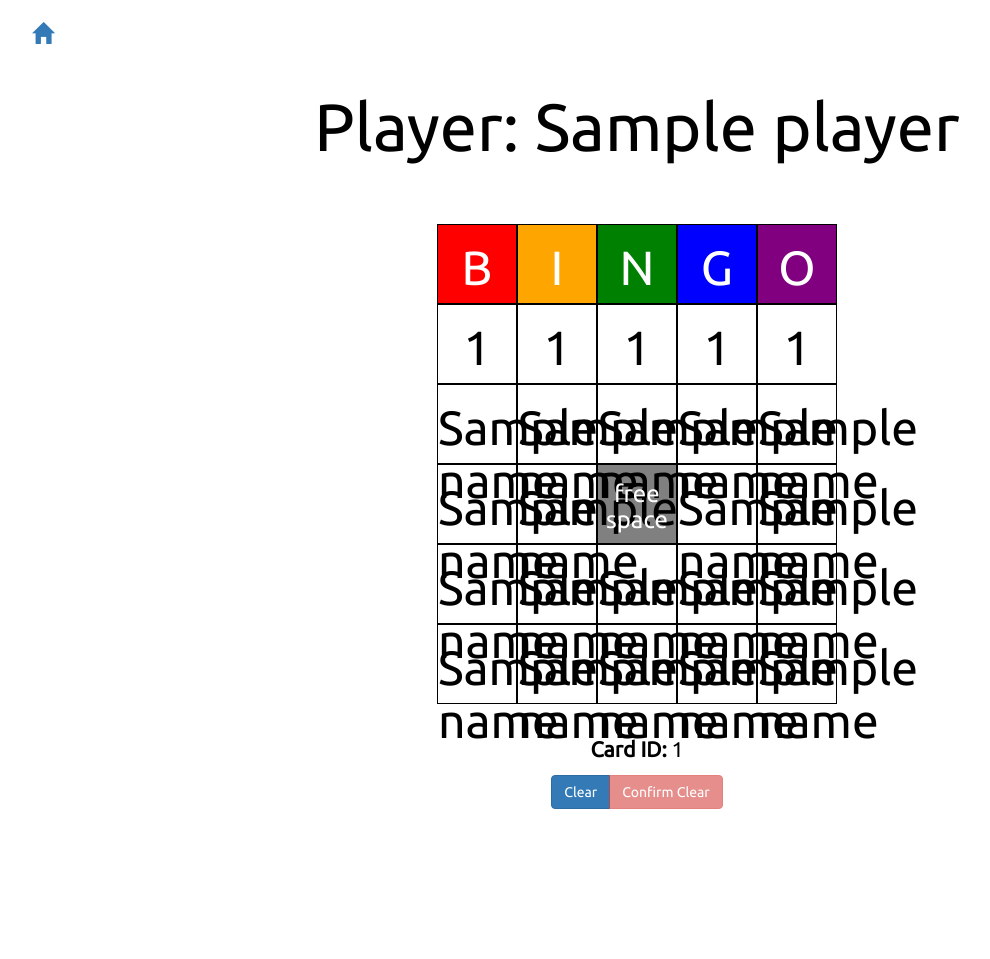
After one commit to PeterEFrancis/bingo-app, a Flask app: template templates/cards.html in a window 1280 px wide. The commit adds this page. Shown: the whole page, without its empty margins (3-993 px from the left). Run offline with Flask 2, Linux system fonts and the light colour scheme; the template is opened without the code that fills it: most values are stand-ins (such as "Sample title", 1, 10 or a date in 2020); parts of the project's set-up code (start-up, migrations or seed data) failed here and were passed over; some libraries are stand-ins or nearby versions.

Commit message:
add cards page

```diff
--- a/app.py
+++ b/app.py
@@ -123,12 +123,27 @@ def card():
     # return redirect('/card/' + get_random_card_id())
 
 
+
 @app.route('/card/<string:cardID>')
 def openCardID(cardID):
 
     cardArray = decode(cardID)
 
     return render_template('card.html', cardArray=cardArray.tolist(), cardID= cardID)
+
+
+
+
+@app.route('/cards/player=<string:player>/<string:cardIDs>')
+def openCardIDs(player, cardIDs):
+
+    cardIDs = cardIDs.split("&")
+
+    cardArrays = {}
+    for cardID in cardIDs:
+        cardArrays[cardID] = decode(cardID).tolist()
+
+    return render_template('cards.html', player=player, cardArrays = cardArrays, cardIDs = cardIDs)
 
 
 
@@ -150,7 +165,6 @@ def generate():
         URL += "/name=" + name
         URL += "/players=" + request.form['players']
         URL += "/cardIDs=" + "&".join(cards)
-        URL += "/number=" + str(number)
 
         return URL
 
@@ -160,8 +174,8 @@ def generate():
 
 
 
-@app.route('/game/name=<string:gameName>/players=<string:players>/cardIDs=<string:cardIDs>/number=<int:number>')
-def game(gameName, players, cardIDs, number):
+@app.route('/game/name=<string:gameName>/players=<string:players>/cardIDs=<string:cardIDs>')
+def game(gameName, players, cardIDs):
 
     players = players.split("&")
     cardIDs = cardIDs.split("&")
@@ -170,9 +184,9 @@ def game(gameName, players, cardIDs, number):
 
     cardDict = {}
     for player in players:
-        cardDict[player] = [cardIDs.pop() for i in range(number)]
+        cardDict[player] = "&".join([cardIDs.pop() for i in range(int(len(cardIDs)/len(players)))])
 
-    return render_template("game.html", gameName=gameName, players=players, numbers=range(number), cardDict=cardDict)
+    return render_template("game.html", gameName=gameName, cardDict=cardDict)
 
 
 
--- /dev/null
+++ b/templates/cards.html
@@ -0,0 +1,246 @@
+<!DOCTYPE html>
+<html lang="en">
+  <head>
+    <link rel="stylesheet" href="https://maxcdn.bootstrapcdn.com/bootstrap/3.4.0/css/bootstrap.min.css">
+    <script src="https://ajax.googleapis.com/ajax/libs/jquery/3.4.1/jquery.min.js"></script>
+    <script src="https://maxcdn.bootstrapcdn.com/bootstrap/3.4.0/js/bootstrap.min.js"></script>
+    <meta content="width=device-width, initial-scale=1.0" name="viewport">
+    <meta charset="utf-8">
+
+    <!-- do not cache this page -->
+    <meta http-equiv="cache-control" content="max-age=0"/>
+    <meta http-equiv="cache-control" content="no-cache"/>
+    <meta http-equiv="expires" content="0"/>
+    <meta http-equiv="expires" content="Tue, 01 Jan 1980 1:00:00 GMT"/>
+    <meta http-equiv="pragma" content="no-cache"/>
+
+    <title>
+      Bingo Card
+    </title>
+    <link href="https://fonts.googleapis.com/css?family=Ubuntu:400&display=swap" rel="stylesheet">
+    <style>
+      body {
+        background-color: white;
+        min-width: 300px;
+      }
+
+      * {
+        font-family: 'Ubuntu', sans-serif;
+        font-size: 16pt;
+        color: black;
+      }
+
+      h1 {
+        font-size: 50pt;
+      }
+
+      h3 {
+        font-size: 25pt;
+        margin: 15px 0px 15px;
+      }
+
+      .hide-overflow{
+        overflow: hidden;
+      }
+
+
+      span {
+        font-style: inherit;
+        color: inherit;
+        font-family: inherit;
+        font-size: inherit;
+      }
+
+      .square {
+        width:10vh;
+        height:10vh;
+        border: 1px solid #000;
+        max-width: 18vw;
+        max-height: 18vw;
+        user-select: none;
+      }
+
+      .click-square {
+        cursor: pointer;
+      }
+
+
+      .square h2 {
+        margin-top:min(2vh, 3.6vw);
+        font-size: min(6vh, 10.8vw);
+      }
+
+      .square[value="0"] { background-color:white; color:black}
+      .square[value="1"] { background-color:grey; color:white}
+
+      #B{background-color:red; color:white}
+      #I{background-color:orange; color:white}
+      #N{background-color:green; color:white}
+      #G{background-color:blue; color:white}
+      #O{background-color:purple; color:white}
+
+      .free-space {
+        color: white;
+        font-size: min(3vh, 5.4vw);
+        margin-top: min(1vh, 1.8vw);
+        cursor: auto;
+        background-color: grey;
+      }
+
+      .margin {
+        margin-bottom:150px;
+      }
+
+
+
+
+    @media print {
+      .noprint {
+        display:none;
+      }
+
+      .pagebreak {
+        page-break-after: always;
+      }
+
+      div.print-only-footer {
+        position: fixed;
+        bottom: 0;
+      }
+
+    }
+
+
+
+    @media screen {
+      div.print-only-footer {
+        display: none;
+      }
+      .print {
+        display: none;
+      }
+    }
+
+
+
+    </style>
+  </head>
+  <body>
+    <div class="container-fluid">
+      <div class="noprint">
+        <a href="/" style="margin:20px; display:inline-block"><span class="glyphicon glyphicon-home"></span></a>
+      </div>
+
+      <div class="row noprint" style="margin-bottom: 50px;">
+        <div class="col-md-12">
+          <h1 class="text-center">Player: {{ player }}</h1>
+        </div>
+      </div>
+
+      {% for cardID in cardIDs %}
+
+        <div class="row margin">
+          <br class="print">
+          <br class="print">
+          <br class="print">
+          <br class="print">
+          <br class="print">
+          <div class="col-md-12">
+            <table style="margin:auto">
+              <tr>
+                <td><div class="square" id="B"><h2 class="text-center">B</h2></div></td>
+                <td><div class="square" id="I"><h2 class="text-center">I</h2></div></td>
+                <td><div class="square" id="N"><h2 class="text-center">N</h2></div></td>
+                <td><div class="square" id="G"><h2 class="text-center">G</h2></div></td>
+                <td><div class="square" id="O"><h2 class="text-center">O</h2></div></td>
+              </tr>
+              {% for row in [0,1,2,3,4] %}
+                <tr>
+                  {% for col in [0,1,2,3,4] %}
+                    <td>
+                      {% if row == 2 and col == 2 %}
+                        <div id="{{cardID}}-{{row}}-{{col}}" class="square click-square" onclick="toggle('{{cardID}}-{{row}}-{{col}}')" value="1">
+                          <h2 class="text-center">
+                            <p class="free-space text-center">free<br>space</p>
+                          </h2>
+                        </div>
+                      {% else %}
+                        <div id="{{cardID}}-{{row}}-{{col}}" class="square click-square" onclick="toggle('{{cardID}}-{{row}}-{{col}}')" value="0">
+                          <h2 class="text-center">{{ cardArrays[cardID][row][col] }}</h2>
+                        </div>
+                      {% endif %}
+                    </td>
+                  {% endfor %}
+                </tr>
+              {% endfor %}
+            </table>
+            <br>
+            <p class="text-center"><strong>Card ID:</strong> {{cardID}}</p>
+            <div class="text-center noprint">
+              <div class="btn-group" role="group">
+                <button type="button" class="btn btn-primary center-block"
+                        onclick="document.getElementById('confirm-{{cardID}}').disabled = false;">
+                  Clear
+                </button>
+                <button type="button" class="btn btn-danger center-block" disabled="true"
+                        id="confirm-{{ cardID }}" onclick="clear_board('{{cardID}}')">
+                  Confirm Clear
+                </button>
+              </div>
+            </div>
+          </div>
+        </div>
+
+        <div class="print-only-footer">
+          <h3>Player: {{ player }}</h3>
+        </div>
+
+        {% if cardID != cardIDs[-1] %}
+          <div class="pagebreak"></div>
+        {% endif %}
+
+      {% endfor %}
+
+    </div>
+
+
+
+
+
+  <script>
+
+  window.onbeforeunload = function () {
+      return "Are you sure you want to leave? Your clicks will be lost!";
+  }
+
+  </script>
+
+  </body>
+
+  <script>
+
+    function clear_board(cardID) {
+      for (r = 0; r < 5; r++) {
+        for (c = 0; c < 5; c++) {
+          document.getElementById(cardID + "-" + r + "-" + c).setAttribute("value","0");
+        }
+      }
+      var middleSquare = document.getElementById(cardID + "-2-2");
+      middleSquare.setAttribute("value","1");
+      middleSquare.innerHTML = "<p class='free-space text-center'>free<br>space</p>";
+      document.getElementById('confirm-' + cardID).disabled = true;
+    }
+
+
+
+    function toggle(ID) {
+      if (ID.substr(ID.length - 4) != '-2-2') {
+      var square = document.getElementById(ID);
+      var curr = Number(square.getAttribute("value"));
+      square.setAttribute('value',(1-curr).toString());
+      }
+    }
+
+  </script>
+
+</html>
--- a/templates/index.html
+++ b/templates/index.html
@@ -62,7 +62,7 @@
           <br>
           <button type="button" class="btn btn-lg btn-block btn-default center-block"
                   data-toggle="modal" data-target="#generate">
-            <h3 class="text-center">Generate Cards for a Game</h3>
+            <h3 class="text-center">Generate a Game</h3>
           </button>
         </div>
         <div class="col-md-3"></div>
```
Also changed, not shown: templates/card.html (+18 -33 lines), templates/game.html (+15 -16 lines).
